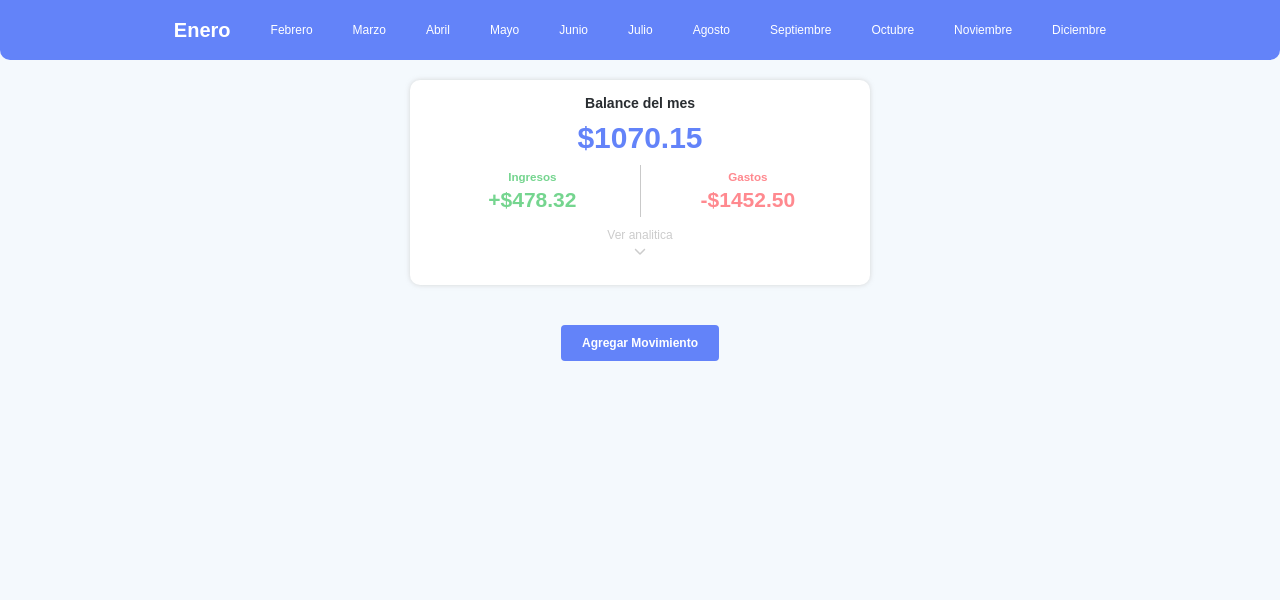
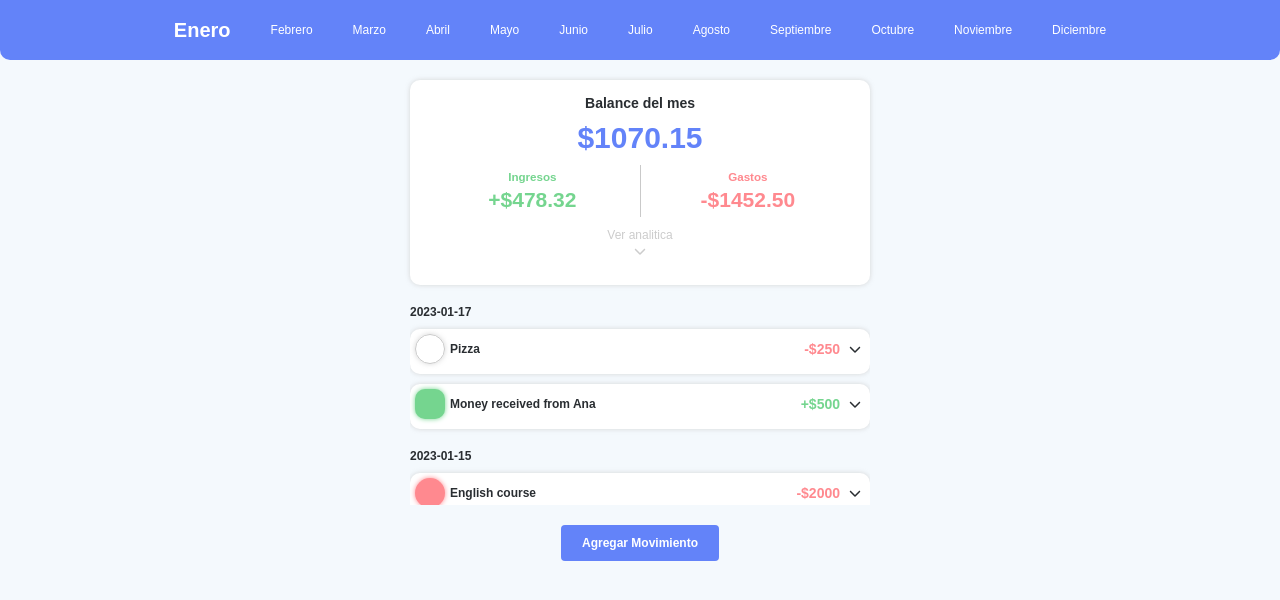
Before and after one commit to IrvingRR/control-cost-app, a React (Vite) app: page / in a window 1280 px wide. Shown: the top 600 px of the page. Built offline with nearby package versions, Linux system fonts and the light colour scheme; data requests are answered from the project's data file.

Commit message:
[Feature]: Create new movement functionality created

```diff
--- a/src/components/FormAddMovement.jsx
+++ b/src/components/FormAddMovement.jsx
@@ -1,10 +1,15 @@
+import { useContext } from "react";
 import { Form, FormActions, Select, Field, Label } from "../styled/common/form.styles";
 import { Button, TextArea } from '../common';
 import { Input } from "../common";
 import { useForm } from "../hooks";
 import { getMonthHelper, prepareDataHelper } from "../helpers";
+import { MainContext } from "../contexts/MainContext";
+import { createMovementService } from '../services/movements';
 
 export const FormAddMovement = ({ handleCloseModal }) => {
+
+  const { createMovement } = useContext(MainContext);
 
   const initialValues = {
     title: {  value: null, required: true },
@@ -15,11 +20,16 @@ export const FormAddMovement = ({ handleCloseModal }) => {
     type: {  value: null, required: true },
   };
 
-  const successFunction = (e) => {
+  const successFunction = async (e) => {
 
     const data = prepareDataHelper(form);
     data.month = getMonthHelper(data.date);
-    // handleReset(e);
+
+    const newMovement = await createMovementService(data);
+    createMovement(newMovement);
+
+    handleCloseModal();
+    handleReset(e);
   };
 
   const { form, handleChange, handleSubmit, handleReset } = useForm(initialValues, successFunction);
--- a/src/contexts/MainContext.jsx
+++ b/src/contexts/MainContext.jsx
@@ -39,8 +39,24 @@ const MainProvider = ({ children }) => {
         dispatch(action);
     };
 
+    const createMovement = (movement) => {
+        const action = {
+            type: movementsActions.addMovement,
+            payload: movement
+        };
+
+        dispatch(action);
+    }
+
+    const valueProvider = {
+        movements: state.movements,
+        filter: state.filter,
+        filterMovementsByMonth,
+        createMovement
+    };
+
     return (
-        <MainContext.Provider value={{ movements: state.movements, filter: state.filter, filterMovementsByMonth }}>
+        <MainContext.Provider value={ valueProvider }>
             { children }
         </MainContext.Provider>
     );
--- a/src/data/index.json
+++ b/src/data/index.json
@@ -119,6 +119,56 @@
       "description": null,
       "month": "Julio",
       "id": 12
+    },
+    {
+      "title": "Pizza",
+      "amount": 250,
+      "date": "2023-04-17",
+      "description": null,
+      "category": "common",
+      "type": "spent",
+      "month": "Abril",
+      "id": 13
+    },
+    {
+      "title": "Coca cola",
+      "amount": 20,
+      "date": "2023-04-12",
+      "description": null,
+      "category": "common",
+      "type": "spent",
+      "month": "Abril",
+      "id": 14
+    },
+    {
+      "title": "Pizza",
+      "amount": 250,
+      "date": "2023-01-17",
+      "description": null,
+      "category": "common",
+      "type": "spent",
+      "month": "Enero",
+      "id": 15
+    },
+    {
+      "title": "English course",
+      "amount": 2000,
+      "date": "2023-01-15",
+      "description": null,
+      "category": "pay",
+      "type": "spent",
+      "month": "Enero",
+      "id": 16
+    },
+    {
+      "title": "Money received from Ana",
+      "amount": 500,
+      "date": "2023-01-17",
+      "description": "I received money from Ana",
+      "category": "transaction",
+      "type": "income",
+      "month": "Enero",
+      "id": 17
     }
   ]
 }
--- a/src/reducers/MovementsReducer.js
+++ b/src/reducers/MovementsReducer.js
@@ -18,7 +18,10 @@ export const movementsReducer = (state, action) => {
             };
 
         case movementsActions.addMovement:
-            return console.log('Adding movement...');
+            return {
+                ...state,
+                movements: [...state.movements, action.payload]
+            };
 
         case movementsActions.deleteMovement:
             return console.log('Deleting movement...');
--- a/src/services/movements.js
+++ b/src/services/movements.js
@@ -25,7 +25,7 @@ export const createMovementService = async (data) => {
         });
 
         const response = await request.json();
-        console.log(response);
+        return response;
 
 
     } catch (error) {
```
